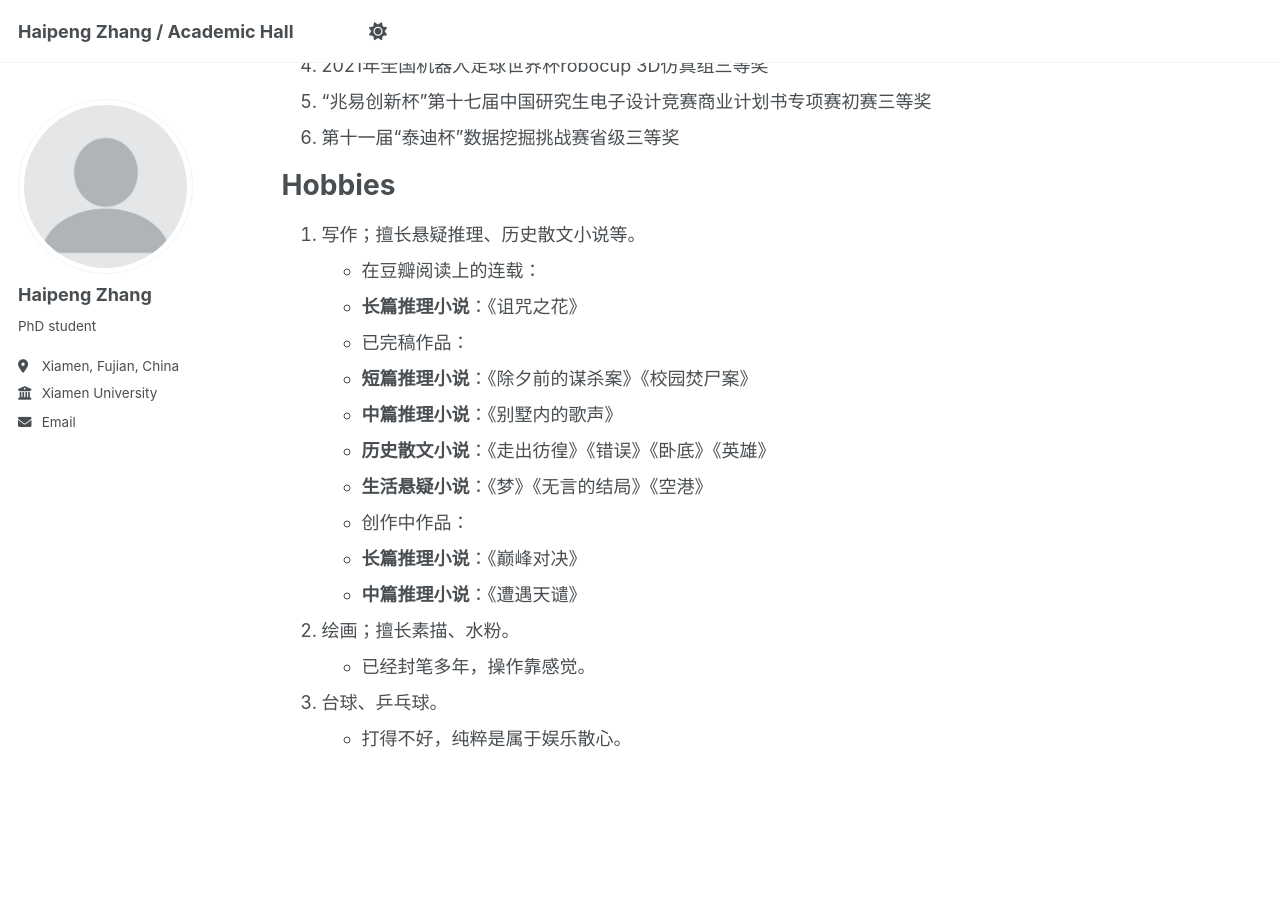
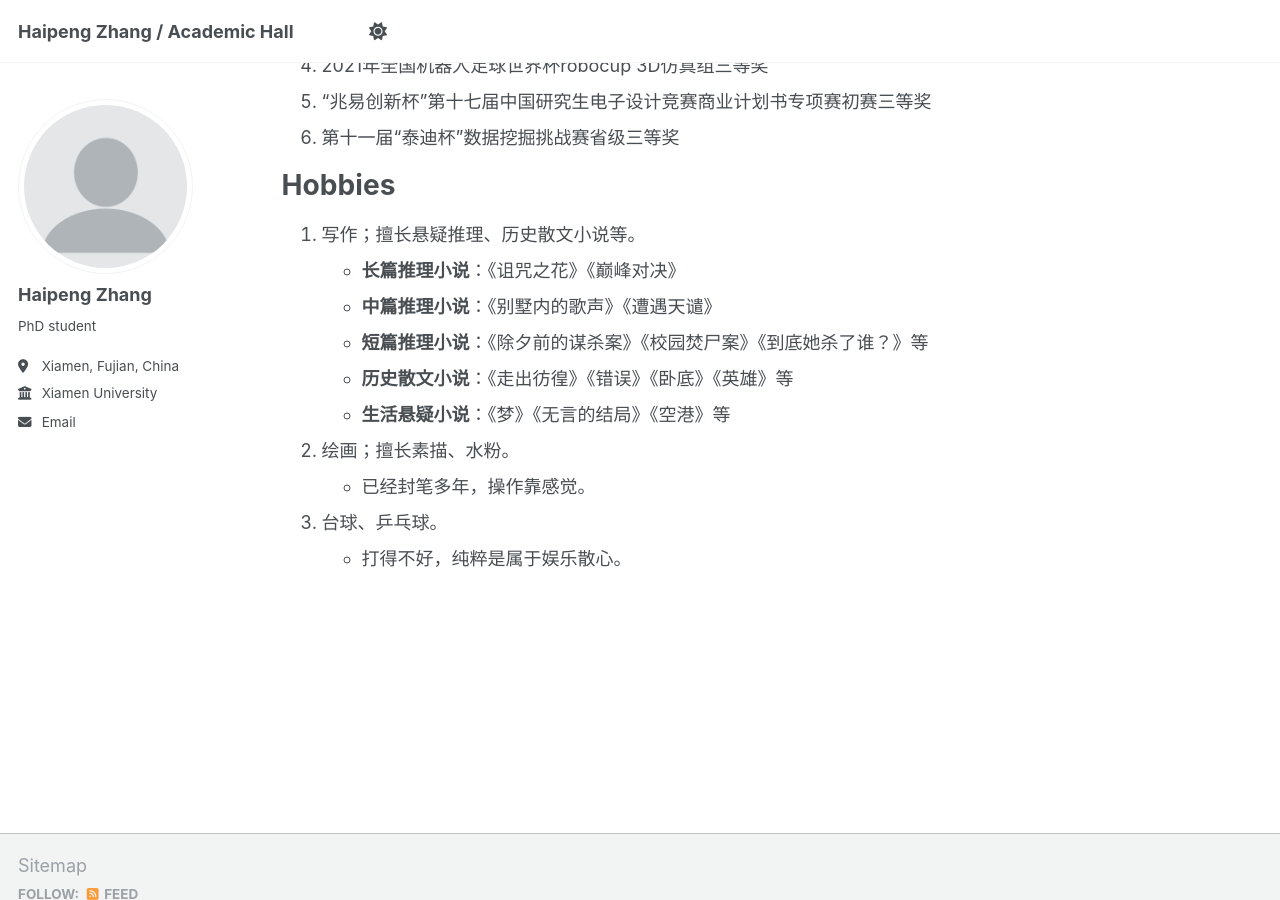
Before and after one commit to Harry-first/haipengzhang, a Jekyll site: the page built from _pages/about.md, in a window 1280 px wide and 900 px high, scrolled down 2124 px. Built offline with Jekyll 4.4.1, drawn with Linux system fonts in a browser that asks for light colours.

Commit message:
Update about.md

```diff
--- a/_pages/about.md
+++ b/_pages/about.md
@@ -55,16 +55,11 @@
 **Hobbies**
 ======
 1. 写作；擅长悬疑推理、历史散文小说等。
-- 在豆瓣阅读上的连载：
-- **长篇推理小说**：《诅咒之花》
-- 已完稿作品：
-- **短篇推理小说**：《除夕前的谋杀案》《校园焚尸案》
-- **中篇推理小说**：《别墅内的歌声》
-- **历史散文小说**：《走出彷徨》《错误》《卧底》《英雄》
-- **生活悬疑小说**：《梦》《无言的结局》《空港》
-- 创作中作品：
-- **长篇推理小说**：《巅峰对决》
-- **中篇推理小说**：《遭遇天谴》
+- **长篇推理小说**：《诅咒之花》《巅峰对决》
+- **中篇推理小说**：《别墅内的歌声》《遭遇天谴》
+- **短篇推理小说**：《除夕前的谋杀案》《校园焚尸案》《到底她杀了谁？》等
+- **历史散文小说**：《走出彷徨》《错误》《卧底》《英雄》等
+- **生活悬疑小说**：《梦》《无言的结局》《空港》等
 3. 绘画；擅长素描、水粉。
 - 已经封笔多年，操作靠感觉。
 4. 台球、乒乓球。
```
